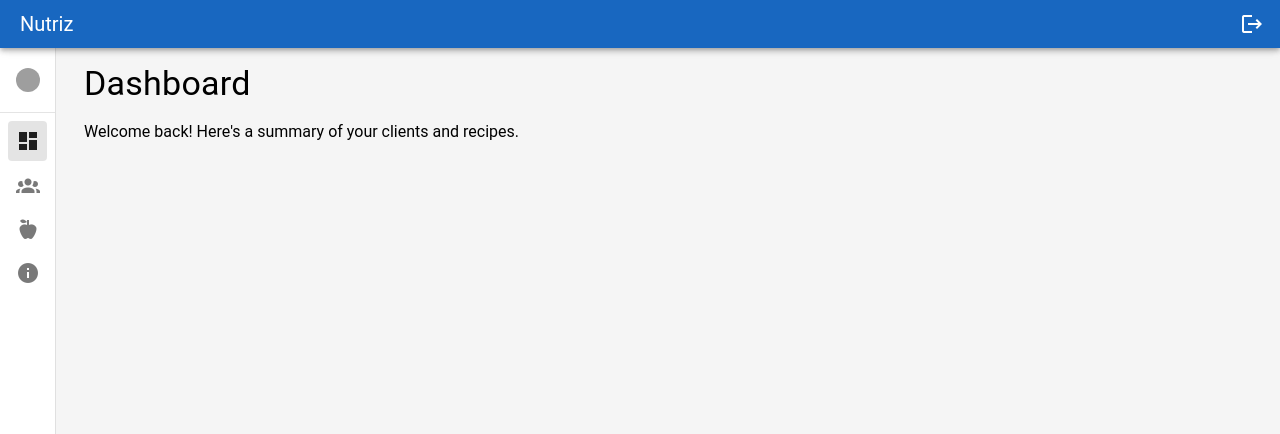
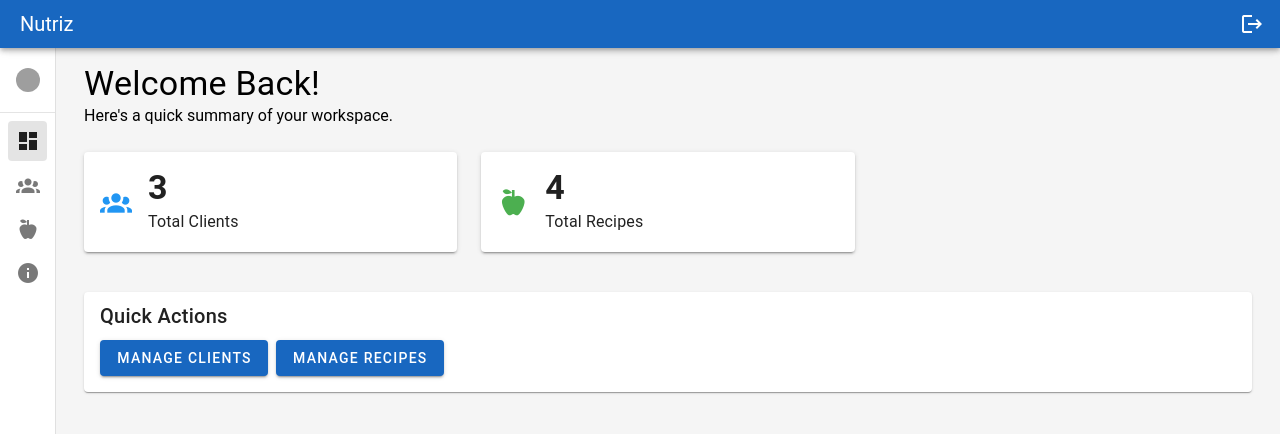
Before and after one commit to joshegilbert/nutriz, a Vue app: page /dashboard in a window 1280 px wide. Shown: the top 434 px of the page. Built offline with nearby package versions, Linux system fonts and the light colour scheme; grey boxes are pictures that could not be loaded.

Commit message:
feat: Build dashboard with summary cards

```diff
--- /dev/null
+++ b/src/stores/useDataStore.js
@@ -0,0 +1,70 @@
+import { ref } from "vue";
+
+// Reactive state for clients
+const clients = ref([
+  {
+    id: 1,
+    name: "Jane Doe",
+    email: "jane.doe@example.com",
+    status: "Active",
+    last_active: "2025-09-21",
+  },
+  {
+    id: 2,
+    name: "John Smith",
+    email: "john.smith@example.com",
+    status: "Active",
+    last_active: "2025-09-20",
+  },
+  {
+    id: 3,
+    name: "Peter Jones",
+    email: "peter.jones@example.com",
+    status: "Pending",
+    last_active: "2025-09-15",
+  },
+]);
+
+// Reactive state for recipes
+const recipes = ref([
+  {
+    id: 1,
+    name: "Chicken and Broccoli",
+    description: "A classic healthy meal.",
+    calories: 450,
+    protein: 50,
+    imageUrl: "https://i.redd.it/lzeuyzw54mza1.jpg",
+  },
+  {
+    id: 2,
+    name: "Salmon with Asparagus",
+    description: "Rich in omega-3s.",
+    calories: 550,
+    protein: 45,
+    imageUrl:
+      "https://images.unsplash.com/photo-1467003909585-2f8a72700288?q=80&w=800",
+  },
+  {
+    id: 3,
+    name: "Quinoa Salad",
+    description: "A vegetarian option.",
+    calories: 350,
+    protein: 15,
+    imageUrl:
+      "https://masterpiecer-images.s3.yandex.net/0cbdd5df864c11eeb95dceda526c50ab:upscaled",
+  },
+  {
+    id: 4,
+    name: "Greek Yogurt Bowl",
+    description: "Perfect for breakfast.",
+    calories: 300,
+    protein: 25,
+    imageUrl:
+      "https://pics.craiyon.com/2023-08-04/e419f4f8746d48b6a0f401d6a257af4f.webp",
+  },
+]);
+
+// The composable function to be used in components
+export function useDataStore() {
+  return { clients, recipes };
+}
--- a/src/views/ClientsView.vue
+++ b/src/views/ClientsView.vue
@@ -100,6 +100,10 @@
 
 <script setup>
 import { ref, computed, nextTick } from "vue";
+import { useDataStore } from "@/stores/useDataStore";
+
+// --- Get Data from the Store ---
+const { clients } = useDataStore();
 
 // --- State Management ---
 const dialog = ref(false);
@@ -126,36 +130,13 @@ const rules = {
   email: (value) => /.+@.+\..+/.test(value) || "Invalid e-mail.",
 };
 
-// --- Table Data (Mock Data) ---
+// --- Table Headers ---
 const headers = ref([
   { title: "Name", key: "name", align: "start" },
   { title: "Email", key: "email" },
   { title: "Status", key: "status" },
   { title: "Last Active", key: "last_active" },
   { title: "Actions", key: "actions", sortable: false },
-]);
-const clients = ref([
-  {
-    id: 1,
-    name: "Jane Doe",
-    email: "jane.doe@example.com",
-    status: "Active",
-    last_active: "2025-09-21",
-  },
-  {
-    id: 2,
-    name: "John Smith",
-    email: "john.smith@example.com",
-    status: "Active",
-    last_active: "2025-09-20",
-  },
-  {
-    id: 3,
-    name: "Peter Jones",
-    email: "peter.jones@example.com",
-    status: "Pending",
-    last_active: "2025-09-15",
-  },
 ]);
 
 // --- Component Methods ---
--- a/src/views/DashboardView.vue
+++ b/src/views/DashboardView.vue
@@ -1,10 +1,66 @@
 <template>
   <v-container>
-    <h1 class="text-h4">Dashboard</h1>
-    <p class="mt-4">
-      Welcome back! Here's a summary of your clients and recipes.
-    </p>
+    <v-row>
+      <v-col cols="12">
+        <h1 class="text-h4">Welcome Back!</h1>
+        <p>Here's a quick summary of your workspace.</p>
+      </v-col>
+    </v-row>
+
+    <v-row>
+      <v-col cols="12" md="4">
+        <v-card class="pa-4" elevation="2">
+          <div class="d-flex align-center">
+            <v-icon color="blue" size="x-large" class="mr-4">
+              mdi-account-group
+            </v-icon>
+            <div>
+              <div class="text-h4 font-weight-bold">{{ totalClients }}</div>
+              <div class="text-subtitle-1">Total Clients</div>
+            </div>
+          </div>
+        </v-card>
+      </v-col>
+
+      <v-col cols="12" md="4">
+        <v-card class="pa-4" elevation="2">
+          <div class="d-flex align-center">
+            <v-icon color="green" size="x-large" class="mr-4">
+              mdi-food-apple
+            </v-icon>
+            <div>
+              <div class="text-h4 font-weight-bold">{{ totalRecipes }}</div>
+              <div class="text-subtitle-1">Total Recipes</div>
+            </div>
+          </div>
+        </v-card>
+      </v-col>
+    </v-row>
+
+    <v-row>
+      <v-col cols="12">
+        <v-card class="mt-4">
+          <v-card-title>Quick Actions</v-card-title>
+          <v-card-text>
+            <v-btn to="/clients" color="primary" class="mr-2">
+              Manage Clients
+            </v-btn>
+            <v-btn to="/recipes" color="primary">Manage Recipes</v-btn>
+          </v-card-text>
+        </v-card>
+      </v-col>
+    </v-row>
   </v-container>
 </template>
 
-<script setup></script>
+<script setup>
+import { computed } from "vue";
+import { useDataStore } from "@/stores/useDataStore";
+
+// Get the shared data from our store
+const { clients, recipes } = useDataStore();
+
+// Create computed properties that will automatically update
+const totalClients = computed(() => clients.value.length);
+const totalRecipes = computed(() => recipes.value.length);
+</script>
--- a/src/views/RecipesView.vue
+++ b/src/views/RecipesView.vue
@@ -141,6 +141,10 @@
 
 <script setup>
 import { ref, computed, nextTick } from "vue";
+import { useDataStore } from "@/stores/useDataStore";
+
+// --- Get Data from the Store ---
+const { recipes } = useDataStore();
 
 // --- State Management ---
 const dialog = ref(false);
@@ -167,46 +171,6 @@ const formTitle = computed(() => {
 const rules = {
   required: (value) => !!value || "Required.",
 };
-
-// --- Mock Data ---
-const recipes = ref([
-  {
-    id: 1,
-    name: "Chicken and Broccoli",
-    description: "A classic healthy meal, perfect for weeknights.",
-    calories: 450,
-    protein: 50,
-    imageUrl:
-      "https://images.unsplash.com/photo-1580959375944-abd7d992f9da?q=80&w=800",
-  },
-  {
-    id: 2,
-    name: "Salmon with Asparagus",
-    description: "Rich in omega-3s and packed with flavor.",
-    calories: 550,
-    protein: 45,
-    imageUrl:
-      "https://images.unsplash.com/photo-1467003909585-2f8a72700288?q=80&w=800",
-  },
-  {
-    id: 3,
-    name: "Quinoa Salad",
-    description: "A refreshing and protein-packed vegetarian option.",
-    calories: 350,
-    protein: 15,
-    imageUrl:
-      "https://images.unsplash.com/photo-1551248429-40974aa41727?q=80&w=800",
-  },
-  {
-    id: 4,
-    name: "Greek Yogurt Bowl",
-    description: "Perfect for a quick and healthy breakfast.",
-    calories: 300,
-    protein: 25,
-    imageUrl:
-      "https://images.unsplash.com/photo-1555949258-26e4Ac28d585?q=80&w=800",
-  },
-]);
 
 // --- Component Methods ---
 function openAddDialog() {
--- a/vite.config.js
+++ b/vite.config.js
@@ -1,12 +1,13 @@
 import { defineConfig } from "vite";
 import vue from "@vitejs/plugin-vue";
-import vuetify from "vite-plugin-vuetify";
+import path from "path";
 
+// https://vitejs.dev/config/
 export default defineConfig({
-  plugins: [
-    vue(),
-    vuetify({
-      autoImport: true,
-    }),
-  ],
+  plugins: [vue()],
+  resolve: {
+    alias: {
+      "@": path.resolve(__dirname, "./src"),
+    },
+  },
 });
```
